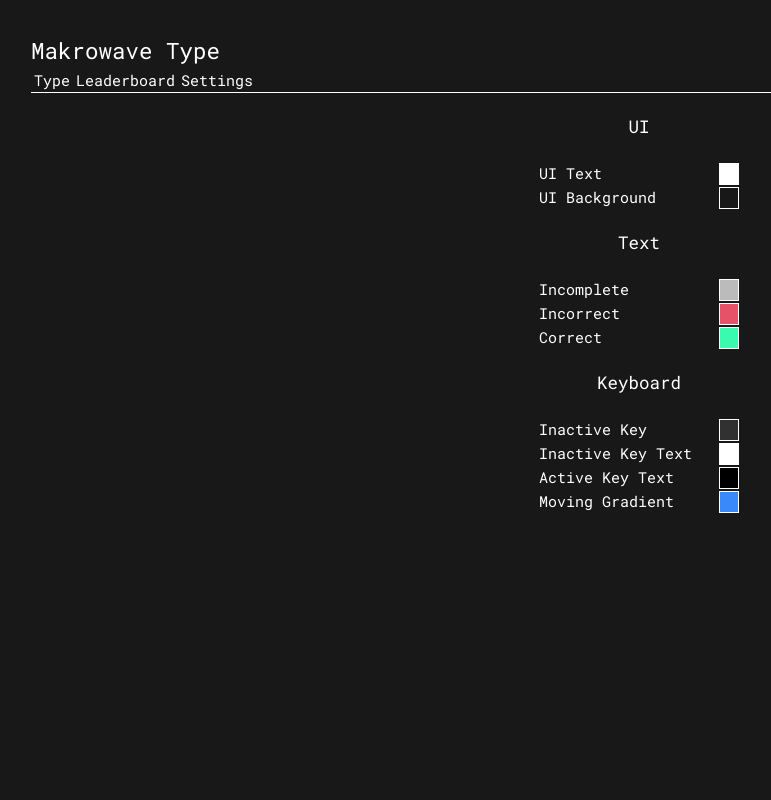
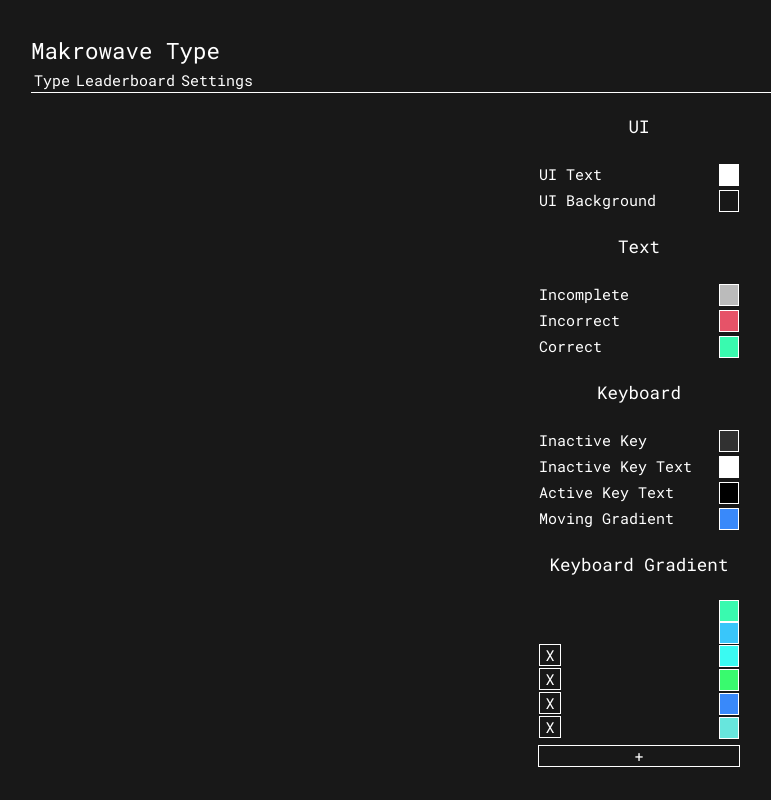
Before and after one commit to Makrowave/Makrowave-Type, a Vue app: page /settings in a window 1280 px wide. Shown: the whole page, without its empty margins (1-772 px from the left). Built offline with nearby package versions, Linux system fonts and the light colour scheme.

Commit message:
feat: gradient settings

```diff
--- a/src/App.vue
+++ b/src/App.vue
@@ -16,7 +16,7 @@ watch(theme, () => {
 </script>
 
 <template>
-  <header>
+  <header :style="{ borderBottom: `1px solid ${theme.uiTextColor}` }">
     <h2>Makrowave Type</h2>
     <nav>
       <RouterLink to="/">Type</RouterLink>
@@ -35,8 +35,4 @@ main {
   flex-direction: row;
   justify-content: center;
 }
-
-header {
-  border-bottom: 1px solid white;
-}
 </style>
--- a/src/routes/SettingsPage.vue
+++ b/src/routes/SettingsPage.vue
@@ -52,9 +52,39 @@ const theme = useThemeStore()
         <ModalColorPicker v-model="theme.outlineGradient" />
       </div>
     </section>
+    <h3>Keyboard Gradient</h3>
+    <section>
+      <div class="option" v-for="(color, i) in theme.activeKeyColors">
+        <button
+          class="themed-button"
+          :style="{ border: `0.5px solid ${theme.uiTextColor}` }"
+          v-if="i > 1"
+          @click="theme.activeKeyColors.splice(i, 1)"
+        >
+          X
+        </button>
+        <ModalColorPicker v-model="theme.activeKeyColors[i]" />
+      </div>
+      <button
+        @click="theme.activeKeyColors.push('#000000')"
+        class="themed-button"
+        :style="{ border: `0.5px solid ${theme.uiTextColor}`, width: '100%', marginTop: '6px' }"
+      >
+        +
+      </button>
+    </section>
   </div>
 </template>
 <style>
+.themed-button {
+  all: unset;
+  height: 20px;
+  width: 20px;
+  cursor: pointer;
+  display: flex;
+  align-items: center;
+  justify-content: center;
+}
 .settings {
   display: flex;
   flex-direction: column;
@@ -65,12 +95,19 @@ const theme = useThemeStore()
   width: 20px;
 }
 .option {
+  margin: 1px 0 1px;
   width: 100%;
   display: flex;
   align-items: center;
   justify-content: space-between;
 }
+.option div {
+  margin-left: auto;
+}
 section {
+  display: flex;
+  align-items: center;
+  flex-direction: column;
   width: 200px;
 }
 h3 {
```
